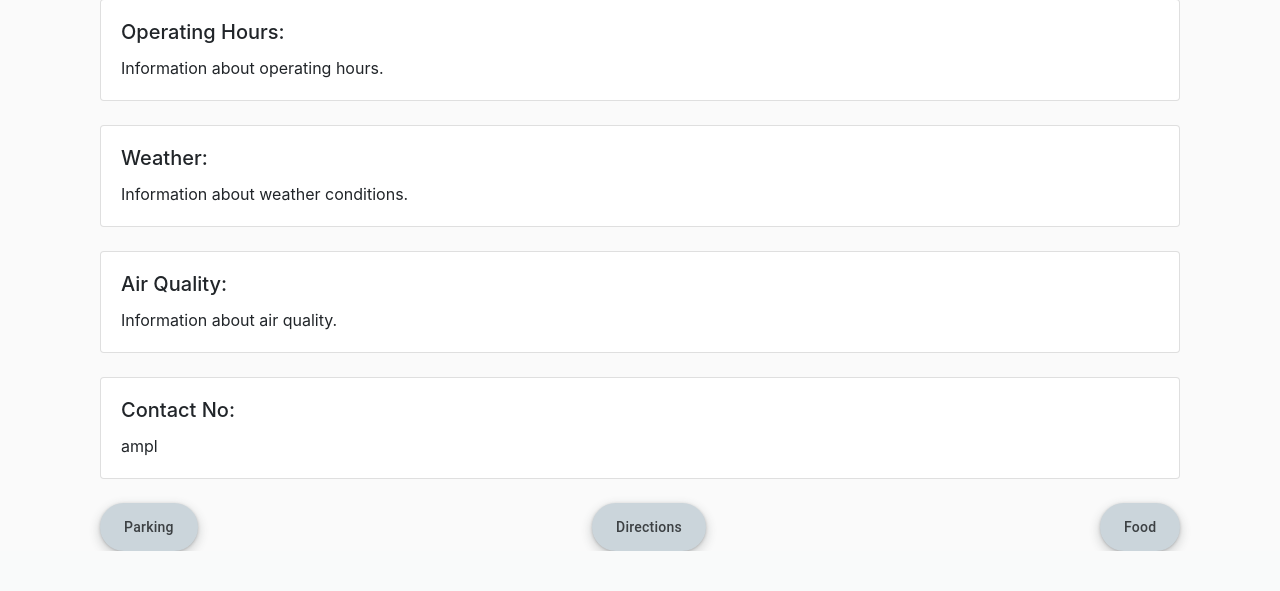
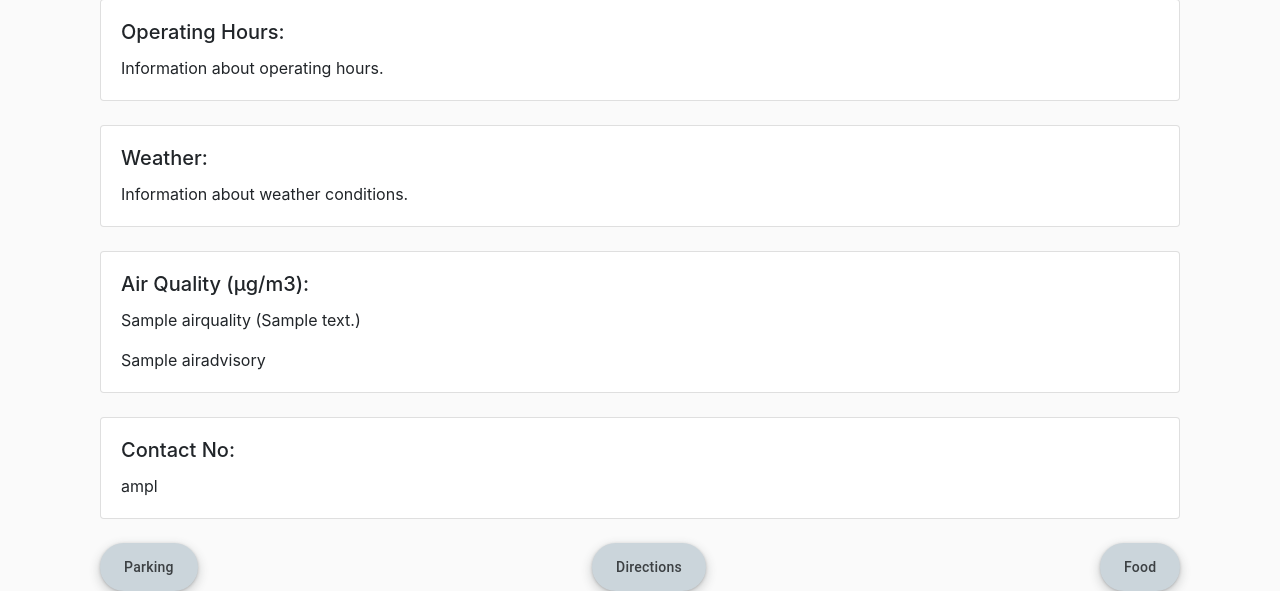
Before and after one commit to joeltancej/SportsGoWhere, a Flask app: template Flask_Learn/flaskblog/templates/facility_info.html in a window 1280 px wide. Shown: the part 399-990 px from the top of the page. Before the commit the page ends 950 px from the top, so only its background shows below. Run offline with Flask 2, Linux system fonts and the light colour scheme; the template is opened without the code that fills it: most values are stand-ins (such as "Sample title", 1, 10 or a date in 2020); parts of the project's set-up code (start-up, migrations or seed data) failed here and were passed over.

Commit message:
psi information included

```diff
--- a/Flask_Learn/flaskblog/templates/facility_info.html
+++ b/Flask_Learn/flaskblog/templates/facility_info.html
@@ -48,8 +48,9 @@
 
         <div class="card mt-4">
           <div class="card-body">
-            <h5 class="card-title">Air Quality:</h5>
-            <p class="card-text">Information about air quality.</p>
+            <h5 class="card-title">Air Quality (µg/m3):</h5>
+            <p class="card-text">{{airquality}} ({{airdescriptor}})</p>
+            <p1 class="card-text">{{airadvisory}}</p1>
           </div>
         </div>
 
```
